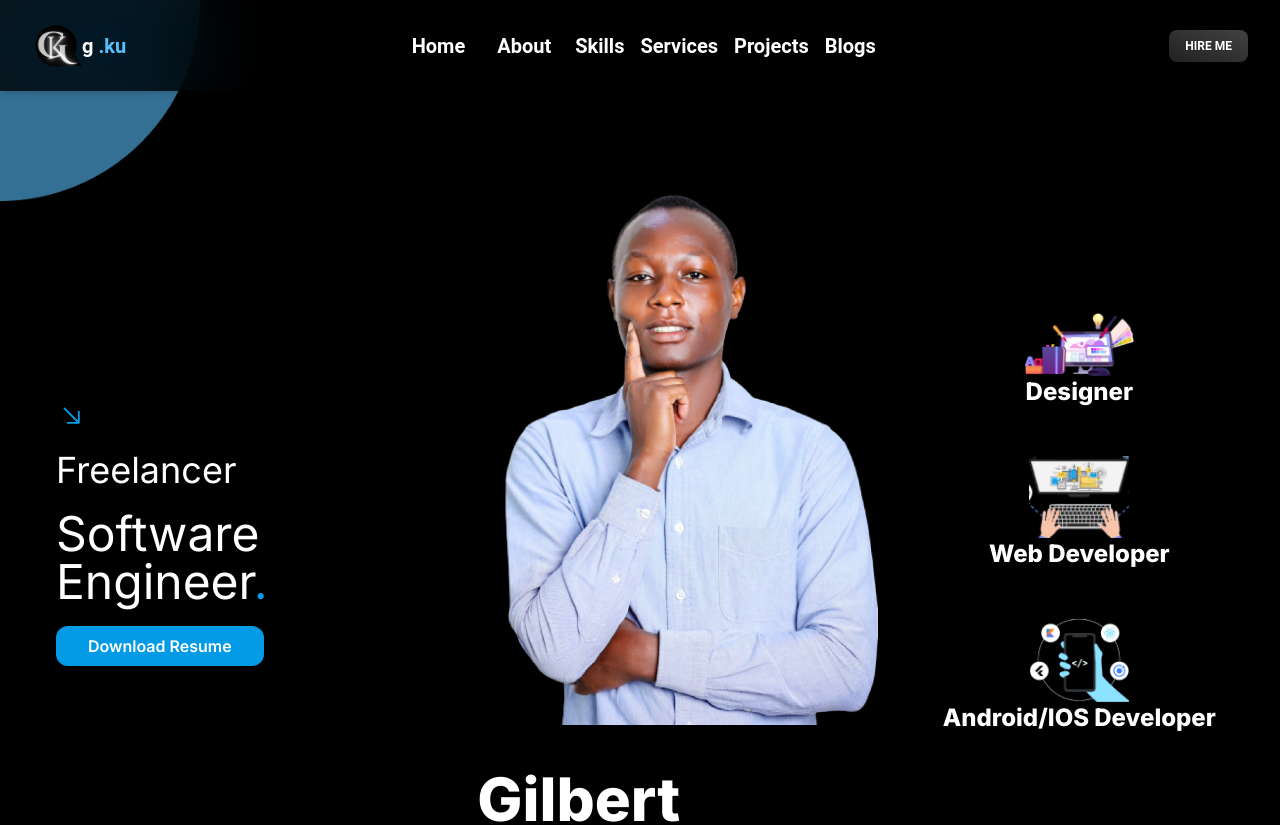
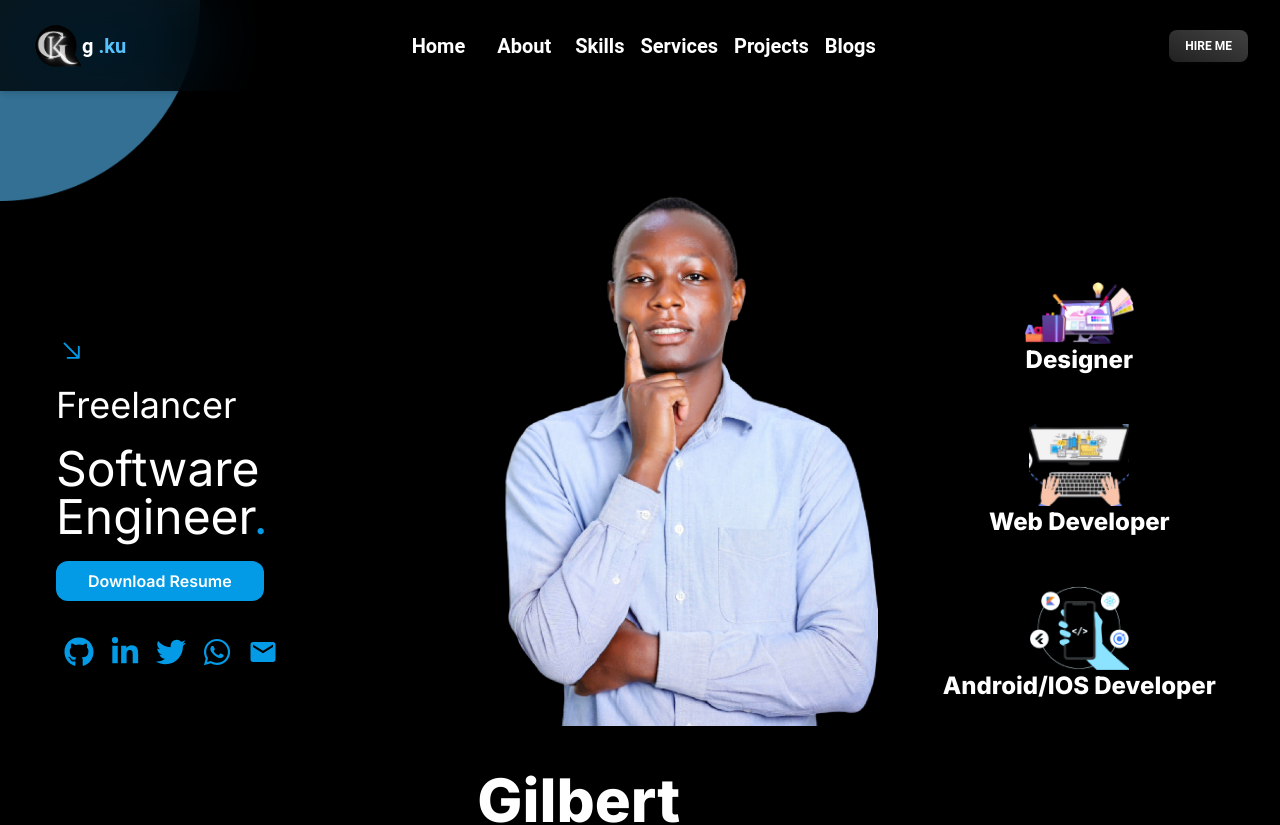
Before and after one commit to gilbert-ku/g.ku, a Next.js app: page / in a window 1280 px wide. Shown: the top 825 px of the page. Built offline with nearby package versions, Linux system fonts and the light colour scheme.

Commit message:
updaate icones

```diff
--- a/components/home/HomePage.jsx
+++ b/components/home/HomePage.jsx
@@ -36,6 +36,27 @@ const HomePage = () => {
             </button>
           </Link>
 
+          <div className="flex justify-center md:justify-start mx-auto mt-3 md:mt-6">
+            <div className="flex  mt-1 md:mt-3">
+              <Link href="https://github.com/gilbert-ku" target="_blank" className="text-light-blue-600 hover:text-white hover:-translate-y-1 hover:scale-110 duration-300">
+                <FaGithub className="mx-2 text-2xl md:text-3xl" aria-label="GitHub" />
+              </Link>
+                <Link href="https://www.linkedin.com/in/gilbert-kutoto/" target="_blank" className="text-light-blue-600 hover:text-white hover:-translate-y-1 hover:scale-110 duration-300">
+              <FaLinkedinIn className="mx-2 text-2xl md:text-3xl" aria-label="LinkedIn" />
+              </Link>
+              <Link href="https://x.com/gilbert45dope/" target="_blank" className="text-light-blue-600 hover:text-white hover:-translate-y-1 hover:scale-110 duration-300">
+                <FaTwitter className="mx-2 text-2xl md:text-3xl" aria-label="Twitter" />
+              </Link>
+              <Link href="https://wa.me/+254726545820?text=Hi%20Gilbert!%20I%20came%20across%20your%20portfolio%20and%20was%20really%20impressed.%20I'd%20love%20to%20connect%20and%20learn%20more%20about%20your%20work!" target="_blank" className="text-light-blue-600 hover:text-white hover:-translate-y-1 hover:scale-110 duration-300">
+                <FaWhatsapp className="mx-2 text-2xl md:text-3xl" aria-label="WhatsApp" />
+              </Link>
+              <Link href="mailto: gilbert45ku@gmail.com" target="_blank" className="text-light-blue-600 hover:text-white hover:-translate-y-1 hover:scale-110 duration-300">
+                <MdEmail className="mx-2 text-2xl md:text-3xl" aria-label="Email" />
+              </Link>
+
+            </div>
+          </div>
+
         </div>
 
         {/* Image Section */}
@@ -54,7 +75,7 @@ const HomePage = () => {
           </h1>
 
           {/* Social Media Icons */}
-          <div className="flex justify-center md:justify-start mx-auto mt-3 md:mt-6">
+          {/* <div className="flex justify-center md:justify-start mx-auto mt-3 md:mt-6">
             <div className="flex  mt-1 md:mt-3">
               <Link href="https://github.com/gilbert-ku" target="_blank" className="text-light-blue-600 hover:text-white hover:-translate-y-1 hover:scale-110 duration-300">
                 <FaGithub className="mx-2 text-2xl md:text-3xl" aria-label="GitHub" />
@@ -73,7 +94,7 @@ const HomePage = () => {
               </Link>
 
             </div>
-          </div>
+          </div> */}
         </div>
 
         {/* What I Do Section */}
```
